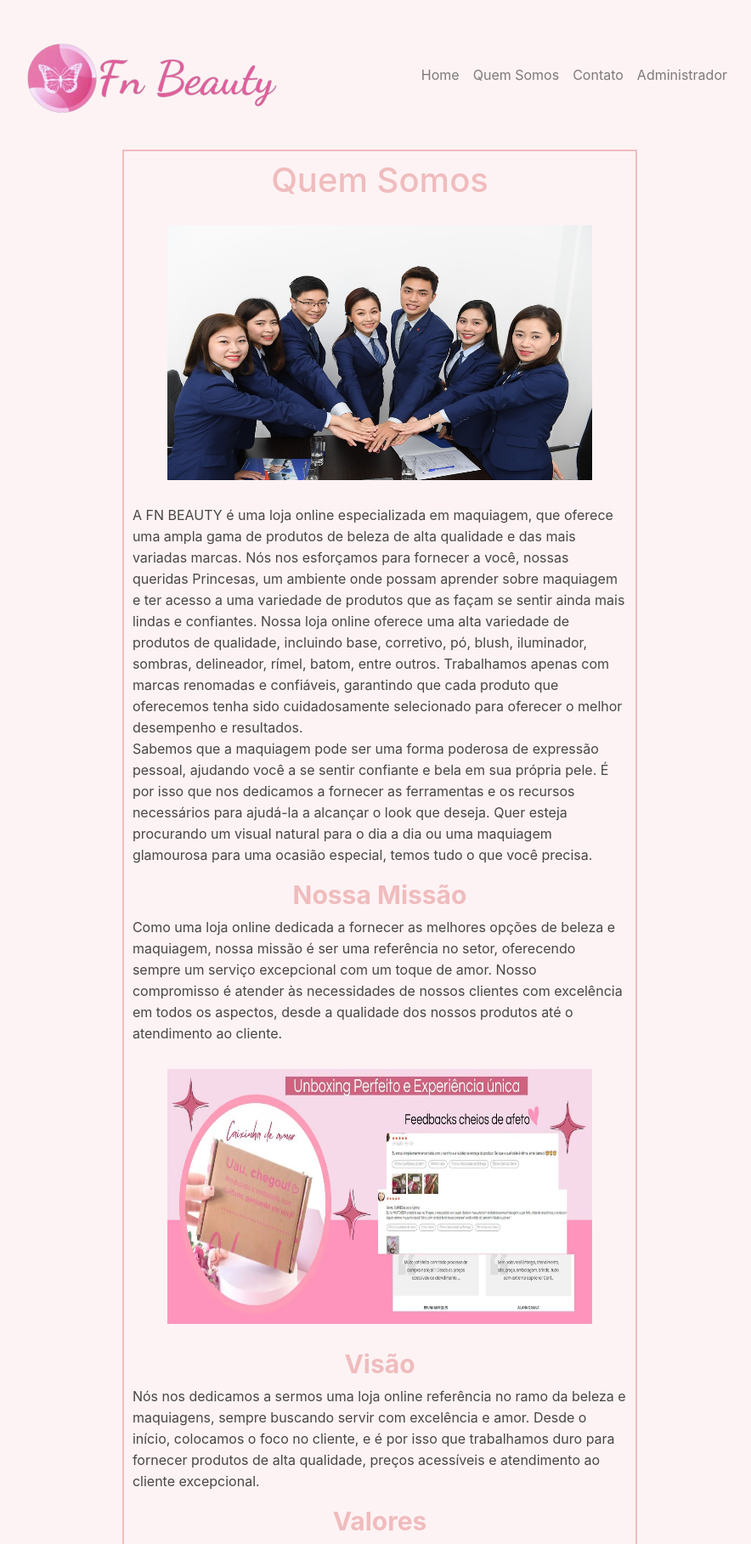
After one commit to LuccaDe/projetoMaquiagem, a PHP site: page /quemSomos.php in a window 1280 px wide. The commit adds this page. Shown: the top 1817 px of the page at 85% size, without its empty margins (193-1077 px from the left). Run offline with PHP 8.4, Linux system fonts and the light colour scheme; data that the repository does not hold is empty; some libraries are stand-ins or nearby versions.

Commit message:
ultimas modificações do site

```diff
--- a/create.php
+++ b/create.php
@@ -42,7 +42,7 @@
 
         <div class="form-group">
             <label for="valor-produto">Valor(R$):</label>
-            <input class="form-control mr-auto ml-auto" type="number" name="valor" id="valor-produto">
+            <input class="form-control mr-auto ml-auto" type="text" name="valor" id="valor-produto">
         </div>
 
         <div class="form-group">
@@ -50,7 +50,7 @@
             <input class="form-control mr-auto ml-auto" type="text" name="img" id="img-produto">
         </div>
 
-            <button type="submit" class="btn btn-outline-primary btn-rosa mt-3">Cadastrar</button>
+        <button type="submit" class="btn btn-outline-primary btn-rosa mt-3">Cadastrar</button>
     </form>
 </div>
 
--- a/css/style.css
+++ b/css/style.css
@@ -255,3 +255,103 @@ input[type=submit]{
     padding: 10px;
     min-height: 600px;
 }
+
+/*quem somos*/
+
+.img-pag-quem-somos{
+    width: 500px;
+    height: 300px;
+}
+
+.titulo-pag-quem-somos{
+    text-align: center;
+    color: #f0bcbe;
+}
+
+.line-p{
+    line-height: 25px;
+    color:#494646;
+}
+.container{
+    width: 70%;
+    margin: auto;
+}
+.imagem-centralizada {
+    display: flex;
+    justify-content: center;
+    align-items: center;
+    margin-bottom: 5%;
+    margin-top: 5%;
+}
+.imagem-centralizada img {
+    max-width: 100%;
+    max-height: 100%;
+}
+
+.rodape{
+    background-color: #FFF2F9;
+    width: 100%;
+    height: auto;
+}
+.logo-rodape-quem-somos{
+    display: flex;
+}
+.logo-rodape-quem-somos p{
+    margin: 10% 3% 0 5%;
+    line-height: 30px;
+}
+.rodape-quem-somos-contatos, .rodape-quem-somos-email{
+    display: flex;
+}
+
+.rodape-quem-somos-contatos img, .rodape-quem-somos-email img{
+    width: 2.5%;
+    height: 2.5%;
+}
+.rodape-quem-somos-contatos p{
+    font-size: 115%;
+    margin-left: 5px;
+}
+.rodape-quem-somos-contatos a{
+    color: #494646;
+    text-decoration: none;
+}
+.rodape-quem-somos-email p{
+    margin: 0 0 0 5px;
+    font-size: 120%;
+    margin-bottom: 5%;
+}
+.rodape-quem-somos-email a{
+    color: #494646;
+    text-decoration: none;
+}
+.rodape-quem-somos-contatos a:hover{
+    color: rgb(235, 109, 130);
+}
+.rodape-quem-somos-email a:hover{
+    color: rgb(235, 109, 130);
+}
+
+.telefone-bn-beauty{
+    color:#6A6A6B;
+}
+
+.email-bn-beauty{
+    color:#6A6A6B;
+}
+
+.nav-item{
+        color: #ecbcc4;
+        border-color: #ecbcc4;
+}
+
+.nav-item:hover{
+        color: white;
+        background-color: #ecbcc4;
+        border-color: #ecbcc4;
+}
+
+.border-somos{
+    border: 2px solid #f0bcbe;
+    padding: 10px;
+}
--- a/edit.php
+++ b/edit.php
@@ -42,7 +42,7 @@
 
         <div class="form-group">
             <label for="valor-produto">Valor(R$):</label>
-            <input class="form-control mr-auto ml-auto" type="number" name="valor" id="valor-produto" value="<?= $produto['valor']?>">
+            <input class="form-control mr-auto ml-auto" type="text" name="valor" id="valor-produto" value="<?= $produto['valor']?>">
         </div>
 
         <div class="form-group">
--- a/index.php
+++ b/index.php
@@ -16,7 +16,7 @@
         <a class="nav-link" href="<?php $BASE_URL?>index.php">Home</a> <!--tag de âncora-->
       </li>
       <li class="nav-item">
-        <a class="nav-link" href="quemSomos.html">Quem Somos</a>
+        <a class="nav-link" href="quemSomos.php">Quem Somos</a>
       </li>
       <li class="nav-item">
         <a class="nav-link" href="#contatos">Contato</a>
--- a/painel.php
+++ b/painel.php
@@ -35,7 +35,7 @@
 
             <div class="card cardP">
               <img src="<?= $produto["img"] ?>" class="card-img-top">
-              <div class="card-body mt-5">
+              <div class="card-body">
                 <h3 class="card-title">Nome: <?= $produto["nome"]?> </h3>
                 <h4 class="card-subtitle">Valor: R$<?= $produto["valor"]?></h4>
 
@@ -46,7 +46,7 @@
                 <form class="delete-form" action="<?= $BASE_URL ?>/config/process.php" method="POST">
                   <input type="hidden" name="type" value="delete">
                   <input type="hidden" name="id" value="<?= $produto["id"] ?>">
-                  <button type="submit" class="btn btn-outline-danger mt-2">Excluir</button>
+                  <button type="submit" class="btn btn-outline-danger mt-1">Excluir</button>
                 </form>
               </div>
           </div>
--- a/quemSomos.html
+++ /dev/null
@@ -1,3 +0,0 @@
-<div class="main-quem-somos">
-<img class="imagem-quem-somos" src="img/time fn beauty.jpg" alt="Imagem time Fn Beauty">
-</div>
--- /dev/null
+++ b/quemSomos.php
@@ -0,0 +1,69 @@
+<?php
+  include_once("templates/header.php");
+?>
+
+<nav class="navbar navbar-expand-md navbar-light">
+
+  <a href="<?php $BASE_URL?>index.php" class="navbar-brand"><img src="img/logo.png" alt="Imagem logo"></a>
+
+  <button class="navbar-toggler" data-toggle="collapse" data-target="#nav-target">
+    <span class="navbar-toggler-icon"></span>
+  </button>
+
+  <div class="collapse navbar-collapse" id="nav-target">
+    <ul class="navbar-nav ml-auto">
+      <li class="nav-item">
+        <a class="nav-link" href="<?php $BASE_URL?>index.php">Home</a> <!--tag de âncora-->
+      </li>
+      <li class="nav-item">
+        <a class="nav-link" href="quemSomos.php">Quem Somos</a>
+      </li>
+      <li class="nav-item">
+        <a class="nav-link" href="#contatos">Contato</a>
+      </li>
+      <li class="nav-item">
+        <a class="nav-link" href="<?php $BASE_URL?>admin.php">Administrador</a>
+      </li>
+    </ul>
+  </div>
+</nav>
+
+<div class="container border-somos">
+        <h1 class="titulo-pag-quem-somos">Quem Somos</h1>
+        <div class="imagem-centralizada">
+            <img class="img-pag-quem-somos" src="img/img1.jpg">
+        </div>
+        <p class="line-p">A FN BEAUTY é uma loja online especializada em maquiagem, que oferece uma ampla gama de produtos de beleza de alta qualidade e das mais variadas marcas. Nós nos esforçamos para fornecer a você, nossas queridas Princesas, um ambiente onde possam aprender sobre maquiagem e ter acesso a uma variedade de produtos que as façam se sentir ainda mais lindas e confiantes. Nossa loja online oferece uma alta variedade de produtos de qualidade, incluindo base, corretivo, pó, blush, iluminador, sombras, delineador, rímel, batom, entre outros. Trabalhamos apenas com marcas renomadas e confiáveis, garantindo que cada produto que oferecemos tenha sido cuidadosamente selecionado para oferecer o melhor desempenho e resultados. <br> Sabemos que a maquiagem pode ser uma forma poderosa de expressão pessoal, ajudando você a se sentir confiante e bela em sua própria pele. É por isso que nos dedicamos a fornecer as ferramentas e os recursos necessários para ajudá-la a alcançar o look que deseja. Quer esteja procurando um visual natural para o dia a dia ou uma maquiagem glamourosa para uma ocasião especial, temos tudo o que você precisa.</p>
+        <h2>Nossa Missão</h2>
+        <p class="line-p">Como uma loja online dedicada a fornecer as melhores opções de beleza e maquiagem, nossa missão é ser uma referência no setor, oferecendo sempre um serviço excepcional com um toque de amor. Nosso compromisso é atender às necessidades de nossos clientes com excelência em todos os aspectos, desde a qualidade dos nossos produtos até o atendimento ao cliente.</p>
+        <div class="imagem-centralizada">
+            <img class="img-pag-quem-somos" src="img/img2.jpg">
+        </div>
+            <h2>Visão</h2>
+        <p class="line-p">Nós nos dedicamos a sermos uma loja online referência no ramo da beleza e maquiagens, sempre buscando servir com excelência e amor. Desde o início, colocamos o foco no cliente, e é por isso que trabalhamos duro para fornecer produtos de alta qualidade, preços acessíveis e atendimento ao cliente excepcional.</p>
+        <h2>Valores</h2>
+        <p class="line-p">Na nossa empresa, acreditamos que a nossa sustentação vem de Cristo e do Seu amor, que nos inspira a buscar a empatia, a transparência e o respeito em todas as nossas relações. Valorizamos cada pessoa envolvida em nossos negócios e buscamos incentivar e motivar a todos a alcançar o seu potencial máximo, proporcionando um ambiente de carinho, afeto e autocuidado.</p>
+        <div class="imagem-centralizada">
+            <img class="img-pag-quem-somos" src="img/img3.jpg">
+        </div>
+        <p class="line-p">Nosso compromisso com a sustentabilidade não é apenas uma palavra-chave - é uma parte fundamental do nosso negócio. Nós acreditamos que é nossa responsabilidade proteger o meio ambiente e minimizar o nosso impacto na sociedade. Por isso, trabalhamos duro para tornar nossas embalagens cada vez mais ecológicas, reduzindo o uso de plásticos e materiais descartáveis.</p>
+        <p class="line-p">Todas as nossas caixinhas são feitas de materiais reciclados e recicláveis, e nos esforçamos para garantir que nossos produtos sejam entregues de forma segura e sustentável. As embalagens dos produtos que vendemos são reutilizáveis, para que você possa desfrutar deles por mais tempo, e todos os produtos são dermatologicamente e oftalmologicamente testados para garantir a segurança e eficácia.</p>
+        <div class="rodape">
+
+        <br>
+        <br>
+            <div class="rodape-quem-somos-contatos">
+                <img class="img-pag-quem-somos" src="img/icone tel rosa.png">
+                <p><a class="telefone-bn-beauty" href="#">(21)4002-8922</a></p>
+            </div>
+            <div class="rodape-quem-somos-email">
+                <img class="img-pag-quem-somos" src="img/icone email.png">
+                <p><a class="email-bn-beauty" href="#">contato@fnbeauty.com.br</a></p>
+            </div>
+        </div>
+</div>
+
+
+<?php
+  include_once("templates/footer.php");
+?>
--- a/templates/header.php
+++ b/templates/header.php
@@ -20,9 +20,6 @@
         <!--Bootstrap-->
         <link rel="stylesheet" href="https://cdn.jsdelivr.net/npm/bootstrap@4.0.0/dist/css/bootstrap.min.css" integrity="sha384-Gn5384xqQ1aoWXA+058RXPxPg6fy4IWvTNh0E263XmFcJlSAwiGgFAW/dAiS6JXm" crossorigin="anonymous">
 
-        <!--FontAwesome-->
-        <link rel="stylesheet" href="https://cdnjs.cloudflare.com/ajax/libs/font-awesome/5.15.1/css/all.min.css" integrity="sha512-+4zCK9k+qNFUR5X+cKL9EIR+ZOhtIloNl9GIKS57V1MyNsYpYcUrUeQc9vNfzsWfV28IaLL3i96P9sdNyeRssA==" crossorigin="anonymous" />
-
         <!--Css-->
         <link rel="stylesheet" href="css/style.css">
 
```
Also changed, not shown: img/icone email.png (added), img/icone tel rosa.png (added), img/img1.jpg (added), img/img2.jpg (added), img/img3.jpg (added).
